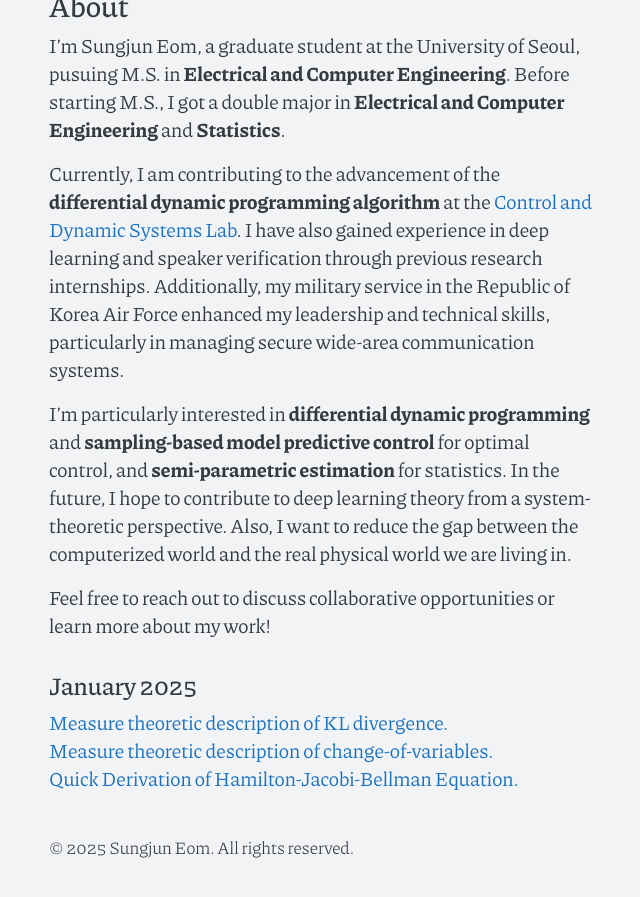
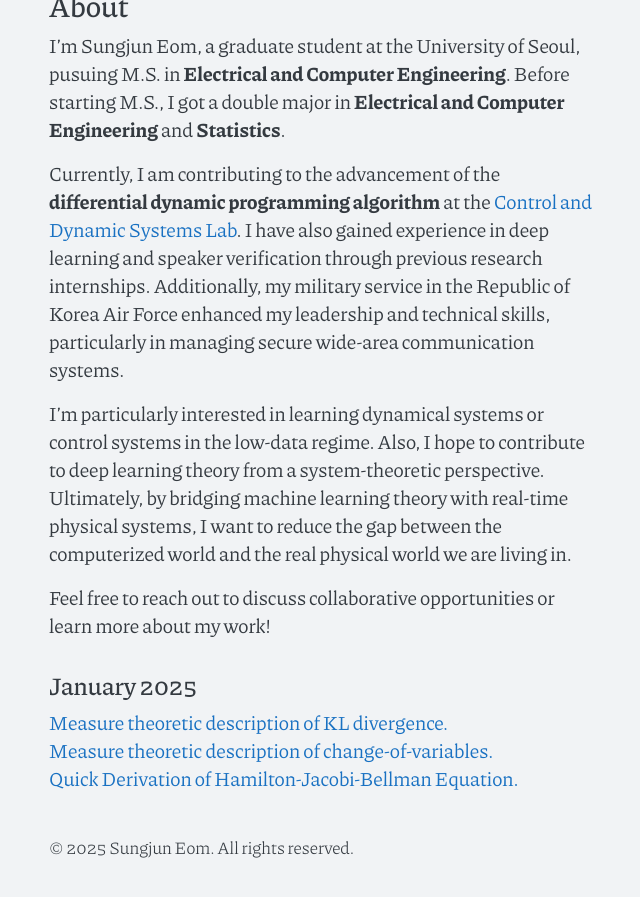
Before and after one commit to SungjunEom/sungjuneom.github.io, a Jekyll site: the page built from index.md, in a window 1280 px wide and 900 px high, scrolled down 1019 px. Shown: the top 897 px of the window, without its empty margins (318-958 px from the left). Built offline with Jekyll 4.4.1, drawn with Linux system fonts in a browser that asks for light colours.

Commit message:
revised about

```diff
--- a/index.md
+++ b/index.md
@@ -10,7 +10,7 @@
 
 Currently, I am contributing to the advancement of the **differential dynamic programming algorithm** at the [Control and Dynamic Systems Lab](https://sites.google.com/view/cdsluos). I have also gained experience in deep learning and speaker verification through previous research internships. Additionally, my military service in the Republic of Korea Air Force enhanced my leadership and technical skills, particularly in managing secure wide-area communication systems.
 
-I'm particularly interested in **differential dynamic programming** and **sampling-based model predictive control** for optimal control, and **semi-parametric estimation** for statistics. In the future, I hope to contribute to deep learning theory from a system-theoretic perspective. Also, I want to reduce the gap between the computerized world and the real physical world we are living in.
+I'm particularly interested in learning dynamical systems or control systems in the low-data regime. Also, I hope to contribute to deep learning theory from a system-theoretic perspective. Ultimately, by bridging machine learning theory with real-time physical systems, I want to reduce the gap between the computerized world and the real physical world we are living in.
 
 Feel free to reach out to discuss collaborative opportunities or learn more about my work!
 
```
